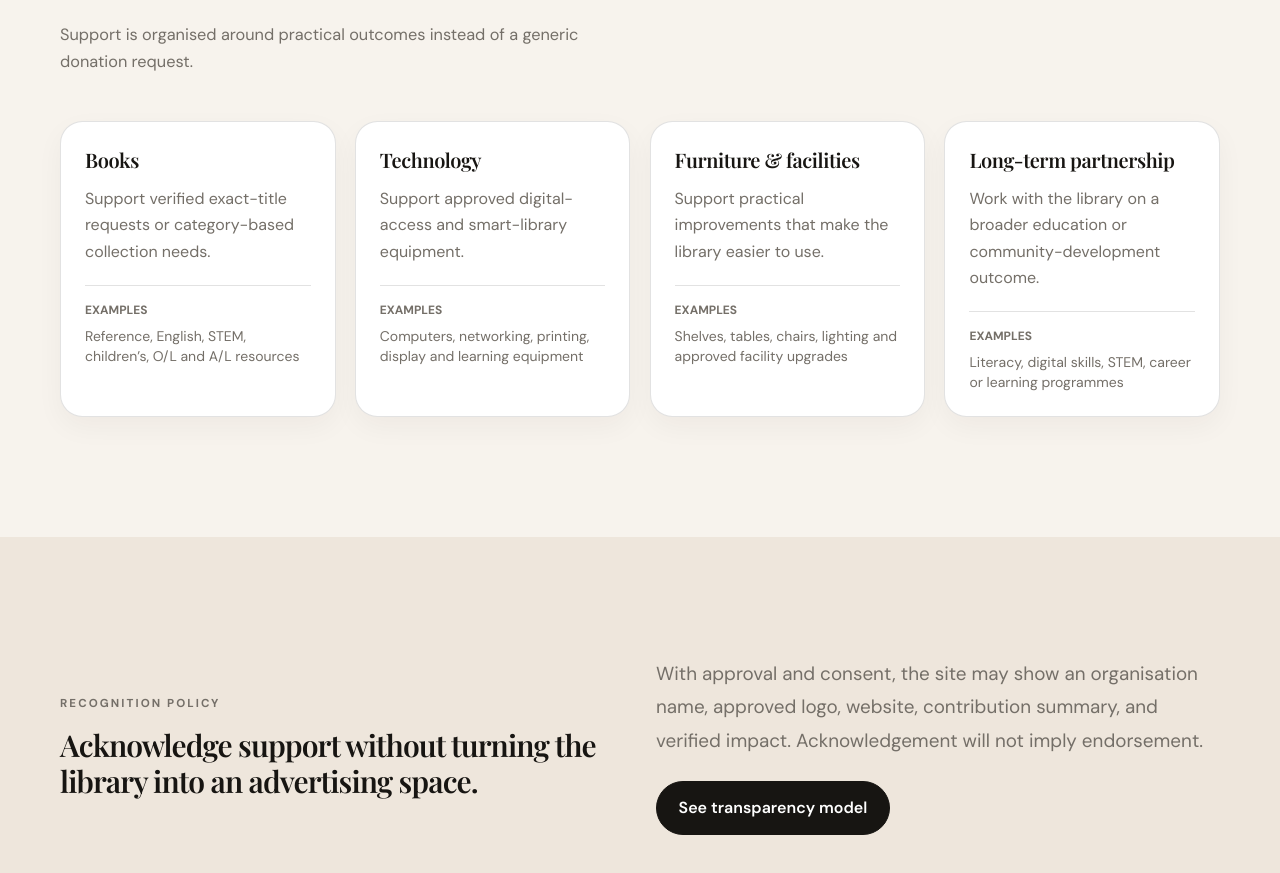
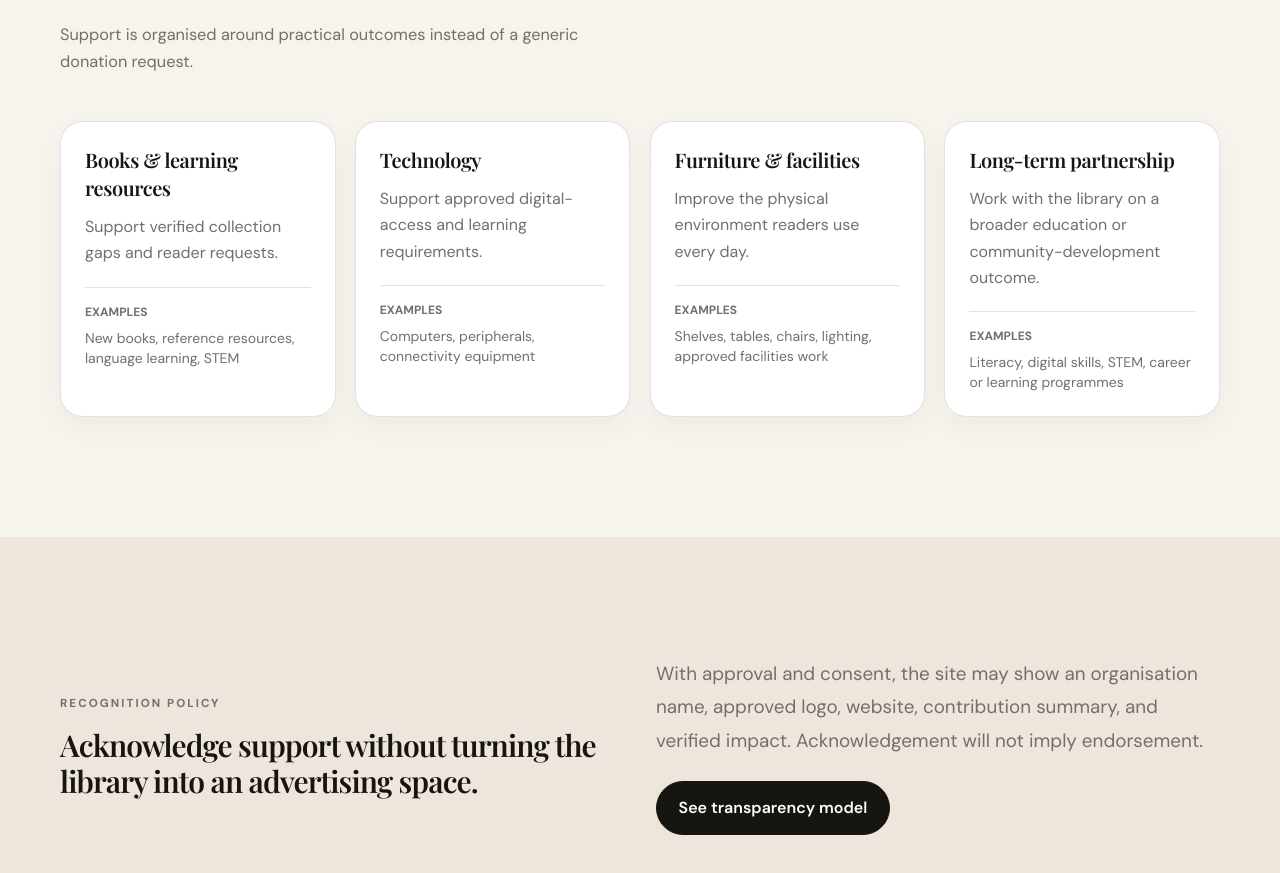
Before and after one commit to randunukaushan/sevanagala-library-portal, a Next.js app: page /support in a window 1280 px wide. Shown: the part 983-1856 px from the top of the page. Built offline with nearby package versions, Linux system fonts and the light colour scheme.

Commit message:
feat: localize support page

```diff
--- a/app/support/page.tsx
+++ b/app/support/page.tsx
@@ -1,42 +1,21 @@
 import Link from "next/link";
-import { publicImages } from "@/lib/public-images";
 import { PageHero } from "@/components/page-hero";
 import { SectionHeading } from "@/components/section-heading";
+import { localePath } from "@/lib/i18n/config";
+import { publicContent } from "@/lib/i18n/public-content";
+import { getRequestLocale } from "@/lib/i18n/server";
+import { publicImages } from "@/lib/public-images";
 
-const ways = [
-  {
-    title: "Books",
-    description:
-      "Support verified exact-title requests or category-based collection needs.",
-    examples: "Reference, English, STEM, children’s, O/L and A/L resources",
-  },
-  {
-    title: "Technology",
-    description:
-      "Support approved digital-access and smart-library equipment.",
-    examples: "Computers, networking, printing, display and learning equipment",
-  },
-  {
-    title: "Furniture & facilities",
-    description:
-      "Support practical improvements that make the library easier to use.",
-    examples: "Shelves, tables, chairs, lighting and approved facility upgrades",
-  },
-  {
-    title: "Long-term partnership",
-    description:
-      "Work with the library on a broader education or community-development outcome.",
-    examples: "Literacy, digital skills, STEM, career or learning programmes",
-  },
-];
+export default async function SupportPage() {
+  const locale = await getRequestLocale();
+  const copy = publicContent[locale].support;
 
-export default function SupportPage() {
   return (
     <>
       <PageHero
-        eyebrow="Support & partner"
-        title="Make it easy for a suitable organisation to understand the next step."
-        description="The production site will connect verified needs to an authorised library contact. Online cash collection remains outside the current V1 scope."
+        eyebrow={copy.heroEyebrow}
+        title={copy.heroTitle}
+        description={copy.heroDescription}
         image={publicImages.warmInterior}
         imageAlt="Warm modern library interior representing partnership and learning"
       />
@@ -44,23 +23,21 @@ export default function SupportPage() {
       <section className="section">
         <div className="shell">
           <SectionHeading
-            eyebrow="Ways to support"
-            title="Start with a real, approved need."
-            description="Support is organised around practical outcomes instead of a generic donation request."
+            eyebrow={copy.sectionEyebrow}
+            title={copy.sectionTitle}
+            description={copy.sectionDescription}
           />
 
-          <div className="grid-auto mt-8">
-            {ways.map((item) => (
-              <article className="card p-6" key={item.title}>
-                <h2 className="text-xl font-black tracking-[-0.02em]">
-                  {item.title}
-                </h2>
-                <p className="muted mt-3">{item.description}</p>
+          <div className="grid-auto">
+            {copy.ways.map(([title, description, examples]) => (
+              <article className="card p-6" key={title}>
+                <h2 className="text-xl font-black tracking-[-0.02em]">{title}</h2>
+                <p className="muted mt-3">{description}</p>
                 <div className="mt-5 border-t border-[var(--color-border)] pt-4">
                   <p className="text-xs font-extrabold text-[var(--color-brand-primary)]">
-                    EXAMPLES
+                    {copy.examples}
                   </p>
-                  <p className="muted mt-2 text-sm">{item.examples}</p>
+                  <p className="muted mt-2 text-sm">{examples}</p>
                 </div>
               </article>
             ))}
@@ -71,19 +48,15 @@ export default function SupportPage() {
       <section className="section section-soft">
         <div className="shell grid gap-8 md:grid-cols-2 md:items-center">
           <div>
-            <p className="eyebrow">Recognition policy</p>
+            <p className="eyebrow">{copy.recognitionEyebrow}</p>
             <h2 className="text-3xl font-black tracking-[-0.03em]">
-              Acknowledge support without turning the library into an advertising space.
+              {copy.recognitionTitle}
             </h2>
           </div>
           <div>
-            <p className="lead text-base">
-              With approval and consent, the site may show an organisation name,
-              approved logo, website, contribution summary, and verified impact.
-              Acknowledgement will not imply endorsement.
-            </p>
-            <Link className="button-primary mt-6" href="/transparency">
-              See transparency model
+            <p className="lead text-base">{copy.recognitionDescription}</p>
+            <Link className="button-primary mt-6" href={localePath(locale, "/transparency")}>
+              {copy.recognitionAction}
             </Link>
           </div>
         </div>
```
